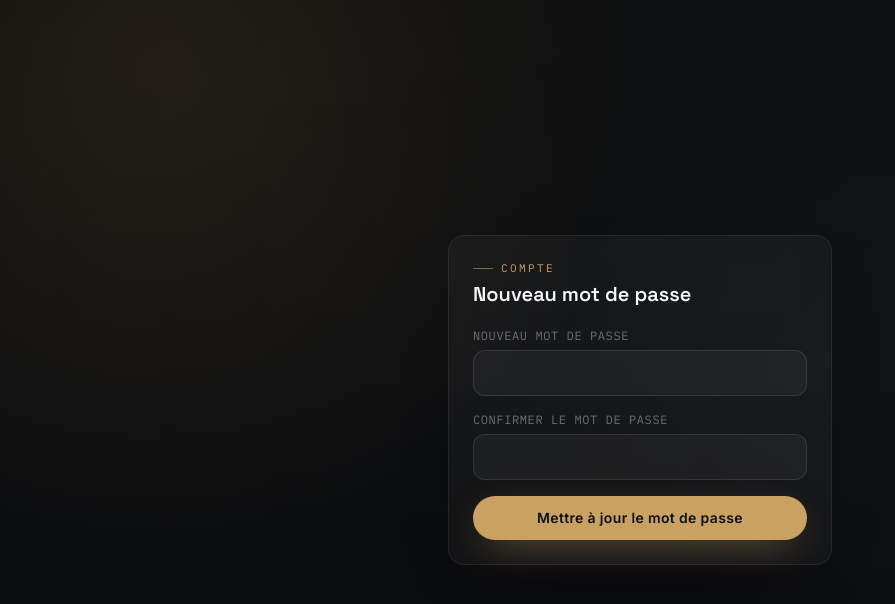
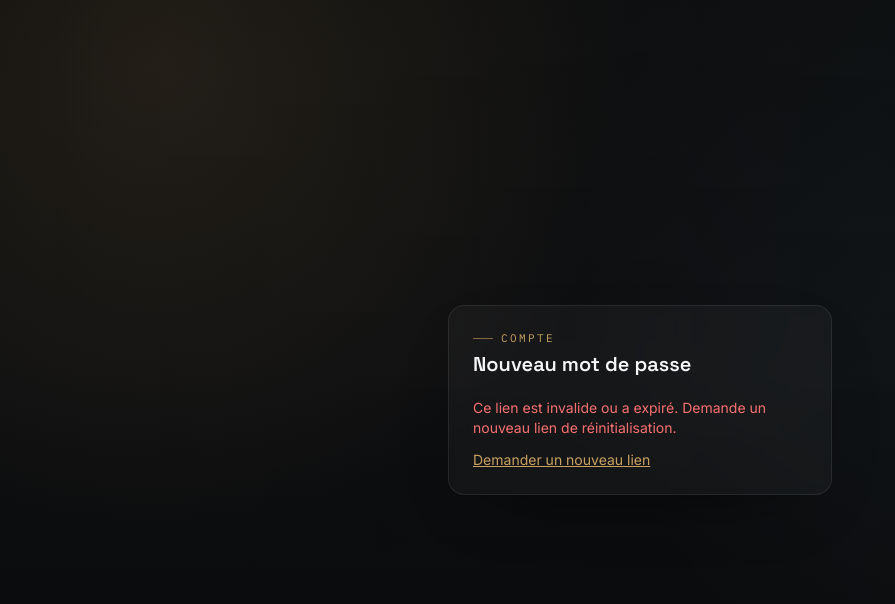
Before and after one commit to anthonydarmon213-ux/COAI, a Next.js app: page /reinitialiser-mot-de-passe in a window 1280 px wide. Shown: the top 604 px of the page, without its empty margins (0-895 px from the left). Built offline with nearby package versions, Linux system fonts and the light colour scheme; no server answers.

Commit message:
Corrige la réinitialisation du mot de passe entre navigateurs

```diff
--- a/src/app/(auth)/mot-de-passe-oublie/page.tsx
+++ b/src/app/(auth)/mot-de-passe-oublie/page.tsx
@@ -1,7 +1,7 @@
 "use client";
 
 import { useState, type FormEvent } from "react";
-import { createSupabaseBrowserClient } from "@/lib/auth/client";
+import { createSupabaseRecoveryClient } from "@/lib/auth/client";
 import { Button } from "@/components/ui/button";
 import { Input } from "@/components/ui/input";
 import { Field } from "@/components/ui/field";
@@ -19,7 +19,7 @@ export default function MotDePasseOubliePage() {
     setError(null);
     setLoading(true);
     try {
-      const supabase = createSupabaseBrowserClient();
+      const supabase = createSupabaseRecoveryClient();
       const { error: resetError } = await supabase.auth.resetPasswordForEmail(email, {
         redirectTo: `${window.location.origin}/reinitialiser-mot-de-passe`,
       });
--- a/src/app/(auth)/reinitialiser-mot-de-passe/page.tsx
+++ b/src/app/(auth)/reinitialiser-mot-de-passe/page.tsx
@@ -1,8 +1,8 @@
 "use client";
 
-import { useState, type FormEvent } from "react";
+import { useEffect, useState, type FormEvent } from "react";
 import { useRouter } from "next/navigation";
-import { createSupabaseBrowserClient } from "@/lib/auth/client";
+import { createSupabaseRecoveryClient } from "@/lib/auth/client";
 import { Button } from "@/components/ui/button";
 import { Input } from "@/components/ui/input";
 import { Field } from "@/components/ui/field";
@@ -13,10 +13,44 @@ import { SectionLabel } from "@/components/ui/section-label";
 // session temporaire déjà établie par le client Supabase (détectée dans l'URL).
 export default function ReinitialiserMotDePassePage() {
   const router = useRouter();
+  const [supabase] = useState(() => createSupabaseRecoveryClient());
   const [password, setPassword] = useState("");
   const [confirmation, setConfirmation] = useState("");
   const [error, setError] = useState<string | null>(null);
+  const [sessionReady, setSessionReady] = useState(false);
+  const [checkingSession, setCheckingSession] = useState(true);
   const [loading, setLoading] = useState(false);
+
+  useEffect(() => {
+    let active = true;
+
+    const { data: authListener } = supabase.auth.onAuthStateChange((event, session) => {
+      if (!active) return;
+      if (event === "PASSWORD_RECOVERY" && session) {
+        setSessionReady(true);
+        setCheckingSession(false);
+        setError(null);
+      }
+    });
+
+    void supabase.auth.getSession().then(({ data, error: sessionError }) => {
+      if (!active) return;
+      setCheckingSession(false);
+
+      if (sessionError || !data.session) {
+        setError("Ce lien est invalide ou a expiré. Demande un nouveau lien de réinitialisation.");
+        return;
+      }
+
+      setSessionReady(true);
+      setError(null);
+    });
+
+    return () => {
+      active = false;
+      authListener.subscription.unsubscribe();
+    };
+  }, [supabase]);
 
   async function handleSubmit(e: FormEvent) {
     e.preventDefault();
@@ -29,11 +63,11 @@ export default function ReinitialiserMotDePassePage() {
 
     setLoading(true);
     try {
-      const supabase = createSupabaseBrowserClient();
       const { error: updateError } = await supabase.auth.updateUser({ password });
       if (updateError) throw updateError;
 
-      router.push("/dashboard");
+      await supabase.auth.signOut();
+      router.push("/sign-in?password_reset=success");
       router.refresh();
     } catch (err) {
       console.error("[reinitialiser-mot-de-passe]", err);
@@ -54,6 +88,9 @@ export default function ReinitialiserMotDePassePage() {
           <SectionLabel>Compte</SectionLabel>
           <h1 className="text-xl font-semibold text-graphite-50">Nouveau mot de passe</h1>
         </div>
+        {checkingSession ? (
+          <p className="text-sm text-graphite-200">Vérification du lien sécurisé…</p>
+        ) : sessionReady ? (
           <form onSubmit={handleSubmit} className="flex flex-col gap-4">
             <Field label="Nouveau mot de passe">
               <Input
@@ -78,6 +115,14 @@ export default function ReinitialiserMotDePassePage() {
               {loading ? "Mise à jour…" : "Mettre à jour le mot de passe"}
             </Button>
           </form>
+        ) : (
+          <div className="flex flex-col gap-3">
+            {error && <p className="text-sm text-red-400">{error}</p>}
+            <a href="/mot-de-passe-oublie" className="text-sm text-laiton-400 underline">
+              Demander un nouveau lien
+            </a>
+          </div>
+        )}
       </Card>
     </main>
   );
--- a/src/lib/auth/client.ts
+++ b/src/lib/auth/client.ts
@@ -1,9 +1,9 @@
 "use client";
 
 import { createBrowserClient } from "@supabase/ssr";
+import { createClient } from "@supabase/supabase-js";
 
-// Client Supabase Auth pour les Client Components.
-export function createSupabaseBrowserClient() {
+function getPublicSupabaseConfig() {
   const url = process.env.NEXT_PUBLIC_SUPABASE_URL;
   const anonKey = process.env.NEXT_PUBLIC_SUPABASE_ANON_KEY;
 
@@ -13,5 +13,29 @@ export function createSupabaseBrowserClient() {
     );
   }
 
+  return { url, anonKey };
+}
+
+// Client Supabase Auth pour les Client Components.
+export function createSupabaseBrowserClient() {
+  const { url, anonKey } = getPublicSupabaseConfig();
+
   return createBrowserClient(url, anonKey);
 }
+
+// Le lien de récupération peut être ouvert dans un autre navigateur que celui
+// qui l'a demandé (par exemple Safari depuis l'app Mail). Le flux implicite
+// transporte la session temporaire dans le fragment du lien et évite donc la
+// dépendance au code verifier local du flux PKCE utilisé par l'app SSR.
+export function createSupabaseRecoveryClient() {
+  const { url, anonKey } = getPublicSupabaseConfig();
+
+  return createClient(url, anonKey, {
+    auth: {
+      flowType: "implicit",
+      detectSessionInUrl: true,
+      persistSession: true,
+      autoRefreshToken: true,
+    },
+  });
+}
```
Lines whose indentation alone changed are shown as unchanged.
